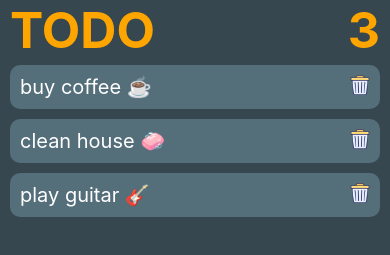
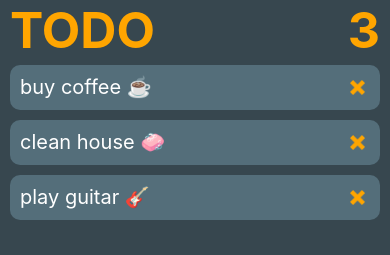
Before and after one commit to Himanshu8218/TodoApp, a React Native app: screen / in a window 390 px wide. Shown: the top 255 px of the page. Built offline with nearby package versions, Linux system fonts and the light colour scheme.

Commit message:
delete icon updated

```diff
--- a/src/App.js
+++ b/src/App.js
@@ -46,7 +46,11 @@ const Todo = () => {
               <View style={styles.todosBar}>
                   <Text style={{color: "white", fontSize: 20,}}>{item.text}</Text>
                   <TouchableOpacity onPress={() => deleteTodo(item.key)}>
-                    <Image style={{width: 20, height: 20}} source={require("./image/dustbin.png")} />
+                    <Image
+                      style={{width: 15, height: 15, margin: 5,}}
+                      source={require("./image/delete-icon.png")}
+                      tintColor="orange"
+                    />
                   </TouchableOpacity>
               </View>
               )}
```
Also changed, not shown: src/image/delete-icon.png (added).
